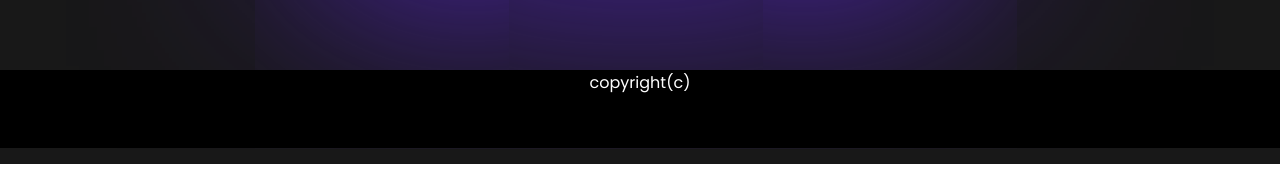
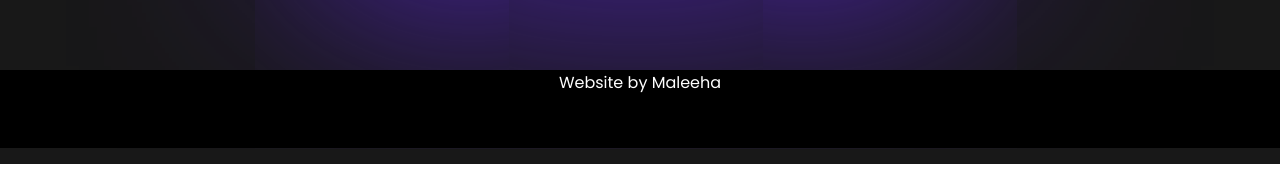
Before and after one commit to malloha/project_2, a React (Create React App) app: page / in a window 1280 px wide. Shown: the part 614-797 px from the top of the page. Built offline with nearby package versions, Linux system fonts and the light colour scheme.

Commit message:
changes in footer

```diff
--- a/src/components/footer.js
+++ b/src/components/footer.js
@@ -3,7 +3,7 @@ import React from 'react';
 
 function Footer() {
   return (
-    <p className="footer">copyright(c)</p>
+    <p className="footer">Website by Maleeha</p>
   )
 }
 
```
